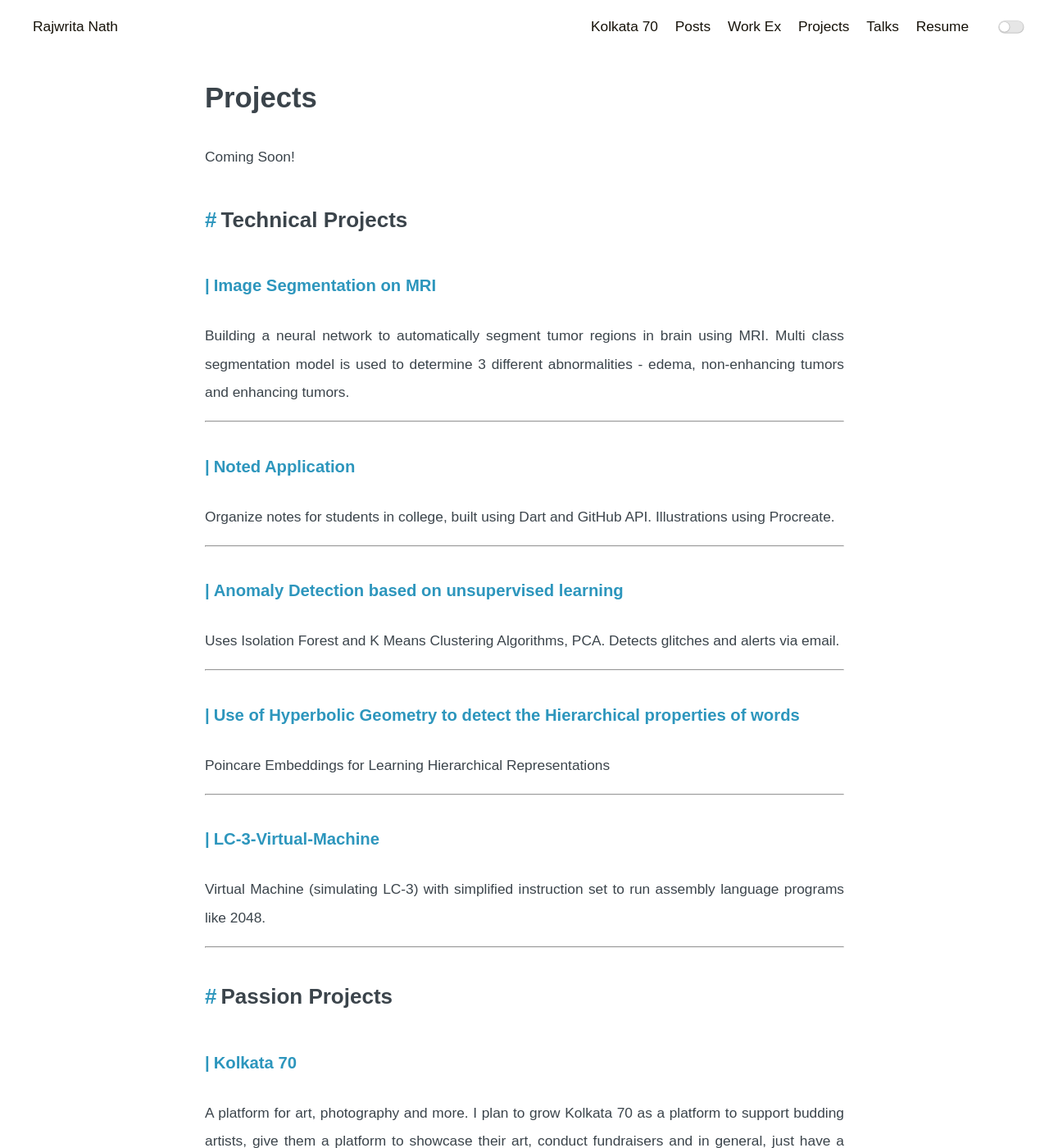
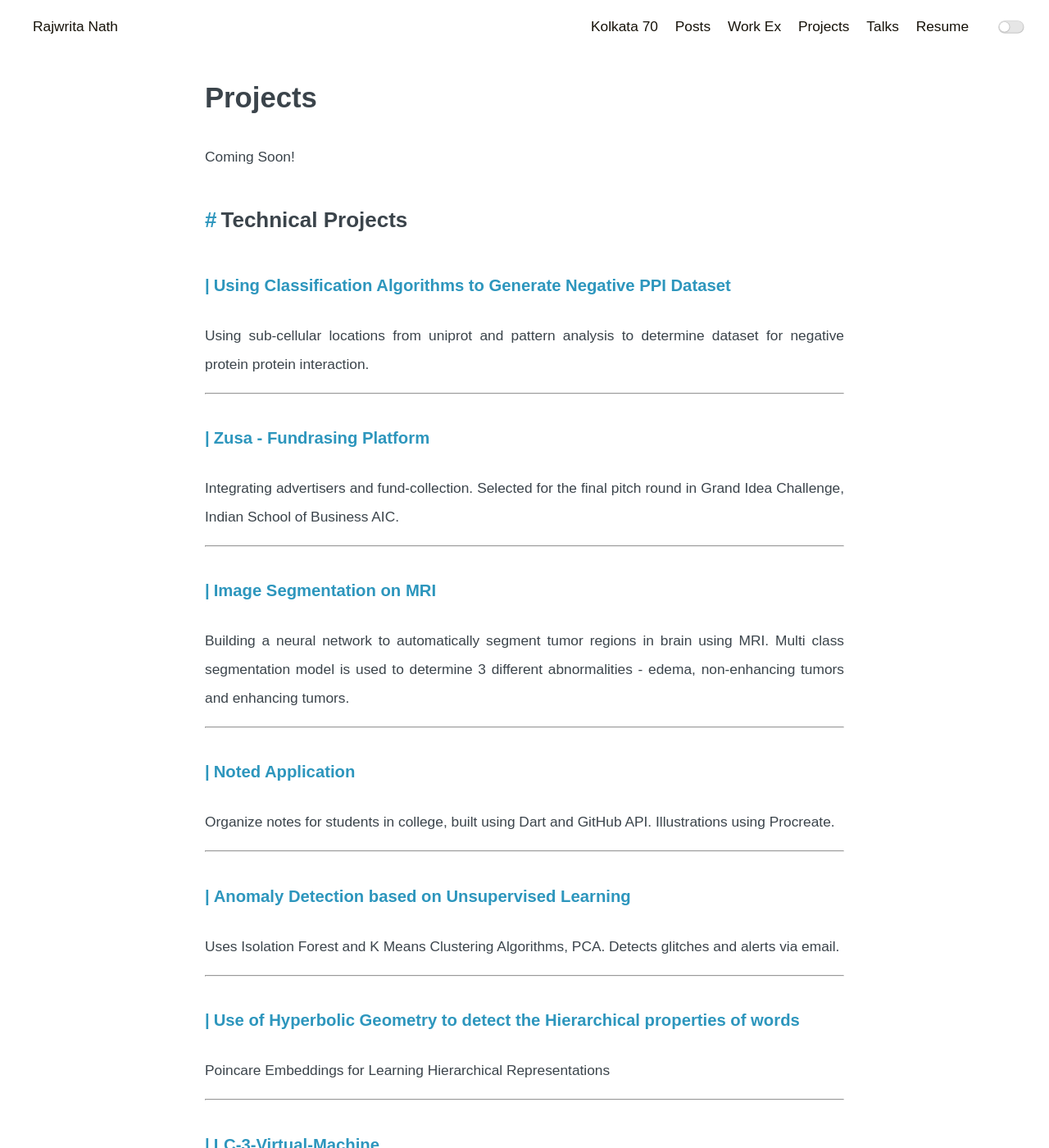
Before and after one commit to Rajwrita/rajwrita.github.io, a Jekyll site: the page built from projects.md, in a window 1280 px wide and 1400 px high. Shown: the whole window at 82% size. Built offline with Jekyll 4.4.1, drawn with Linux system fonts in a browser that asks for light colours.

Commit message:
Update projects.md

```diff
--- a/projects.md
+++ b/projects.md
@@ -6,6 +6,16 @@ permalink: /projects
 <!-- Write The Project Markdown here -->
 
 ## Technical Projects
+
+### [Using Classification Algorithms to Generate Negative PPI Dataset](https://github.com/Rajwrita/NIPResearch)
+Using sub-cellular locations from uniprot and pattern analysis to determine dataset for negative protein protein interaction.
+
+<hr>
+
+### [Zusa - Fundrasing Platform](https://zusa.netlify.app/)
+Integrating advertisers and fund-collection. Selected for the final pitch round in Grand Idea Challenge, Indian School of Business AIC.
+
+<hr>
 
 ### [Image Segmentation on MRI](https://github.com/Rajwrita/Brain-Tumor-Auto-Segmentation)
 Building a neural network to automatically segment tumor regions in brain using MRI. Multi class segmentation model is used to determine 3 different abnormalities - edema, non-enhancing tumors and enhancing tumors.
@@ -17,7 +27,7 @@ Organize notes for students in college, built using Dart and GitHub API. Illustr
 
 <hr>
 
-### [Anomaly Detection based on unsupervised learning]()
+### [Anomaly Detection based on Unsupervised Learning]()
 Uses Isolation Forest and K Means Clustering Algorithms, PCA. Detects glitches and alerts via email.
 
 <hr>
```
